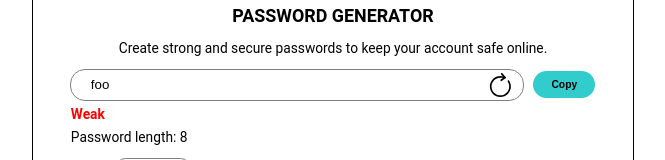
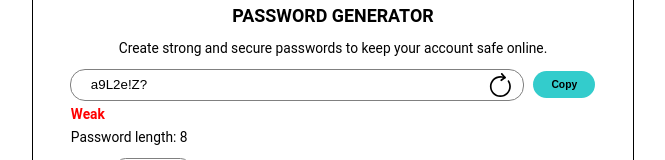
Before and after one commit to kahunacohen/password-gen, a React (Create React App) app: page / in a window 1280 px wide. Shown: the part 146-306 px from the top of the page, without its empty margins (307-972 px from the left). Built offline with nearby package versions, Linux system fonts and the light colour scheme.

Commit message:
fix password

```diff
--- a/src/password.ts
+++ b/src/password.ts
@@ -1,3 +1,4 @@
+import { specialChars } from "@testing-library/user-event";
 import { GeneratorInput } from "./types";
 
 export const LOWERCASE_LETTERS = [
@@ -102,14 +103,15 @@ export function generatePassword(input: GeneratorInput): string {
   if (input.uppercase) {
     numTypes += 1;
   }
-  const numEachType = input.length / numTypes;
-  console.log(`len: ${input.length}, numTypes: ${numTypes}, numEachType: ${numEachType}, floor: ${Math.floor(numEachType)}`);
-  // Floor numEachTypes. Then mult numEachTypes * length and subtract that from length and that gives you what's left. Add any of
-  // the types for what's remaining.
-  return "foo";
+  // This is the number of chars for each type (e.g. lower case, upper case etc.).
+  // This must be a whole number. If there's a remainder, it will be added from special
+  // characters to the string.
+  const numCharsPerType = Math.floor(input.length / numTypes);
+  const remainder = input.length % numTypes;
+
   // For each type, randomly choose appropriate number
   if (input.lowercase) {
-    for (let i = 0; i < numEachType; i++) {
+    for (let i = 0; i < numCharsPerType; i++) {
       let randIndx = getRandomNum(input.length);
       // As long as there is a value at this index, try a new index.
       while (retArr[randIndx] !== -1) {
@@ -119,7 +121,7 @@ export function generatePassword(input: GeneratorInput): string {
     }
   }
   if (input.uppercase) {
-    for (let i = 0; i < numEachType; i++) {
+    for (let i = 0; i < numCharsPerType; i++) {
       let randIndx = getRandomNum(input.length);
 
       while (retArr[randIndx] !== -1) {
@@ -130,7 +132,7 @@ export function generatePassword(input: GeneratorInput): string {
     }
   }
   if (input.numbers) {
-    for (let i = 0; i < numEachType; i++) {
+    for (let i = 0; i < numCharsPerType; i++) {
       let randIndx = getRandomNum(input.length - 1);
 
       while (retArr[randIndx] !== -1) {
@@ -140,7 +142,7 @@ export function generatePassword(input: GeneratorInput): string {
     }
   }
   if (input.specialCharacters) {
-    for (let i = 0; i < numEachType; i++) {
+    for (let i = 0; i < numCharsPerType; i++) {
       let randIndx = getRandomNum(input.length);
 
       while (retArr[randIndx] !== -1) {
@@ -150,6 +152,13 @@ export function generatePassword(input: GeneratorInput): string {
         SPECIAL_CHARACTERS[getRandomNum(SPECIAL_CHARACTERS.length)];
     }
   }
+  // If there's a remainder (the length doesn't divide evenly by type of chars, then replace
+  // any remaining -1 elements with special characters.
+  if (remainder > 0) {
+    retArr = retArr.map((x) =>
+      x === -1 ? SPECIAL_CHARACTERS[getRandomNum(SPECIAL_CHARACTERS.length)] : x
+    );
+  }
   return retArr.join("");
 }
 export function getPasswordStrength(password: string): boolean {
```
Also changed, not shown: 1 other file (tests, documents, lock files or other folders).
